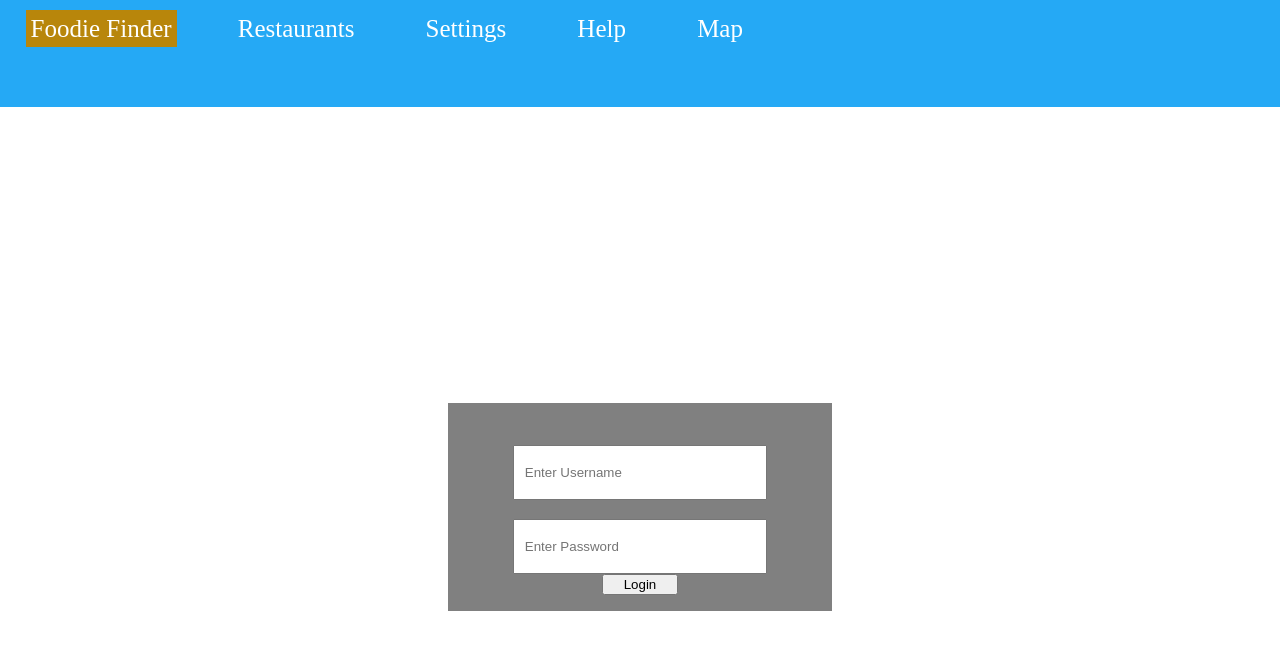
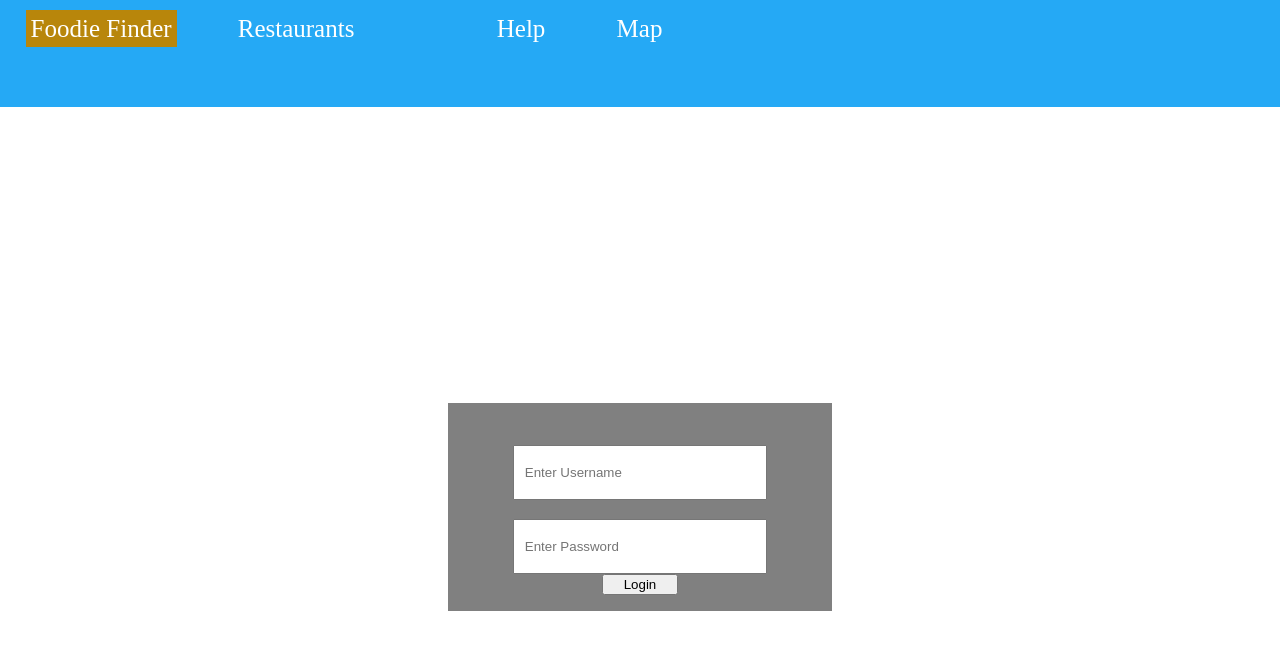
Before and after one commit to alvjg/food-app, a React (Create React App) app: page / in a window 1280 px wide. Shown: the top 650 px of the page. Built offline with nearby package versions, Linux system fonts and the light colour scheme.

Commit message:
attempted adding Setting icons (need to add text for Settings)

```diff
--- a/package.json
+++ b/package.json
@@ -7,6 +7,7 @@
     "@testing-library/jest-dom": "^5.16.5",
     "@testing-library/react": "^13.4.0",
     "@testing-library/user-event": "^13.5.0",
+    "babel-plugin-macros": "^3.1.0",
     "react": "^18.2.0",
     "react-dom": "^18.2.0",
     "react-router-dom": "^6.4.0",
--- a/src/components/NavBar.js
+++ b/src/components/NavBar.js
@@ -10,7 +10,7 @@ const NavBar = () => {
                 {/* NavLink has conditional class="active" (only appears when user clicks on the link)*/}
                 <NavLink class="logo" style={{}} to="/">Foodie Finder</NavLink>
                 <NavLink to="/restaurants">Restaurants</NavLink>
-                <NavLink class="setting" to="/settings">Settings</NavLink>
+                <NavLink class="setting" to="/settings"></NavLink>
                 <NavLink to="/help">Help</NavLink>
                 <NavLink to="/map">Map</NavLink>
             </nav>
```
Also changed, not shown: src/gear-solid.svg (added), 1 other file (tests, documents, lock files or other folders).
